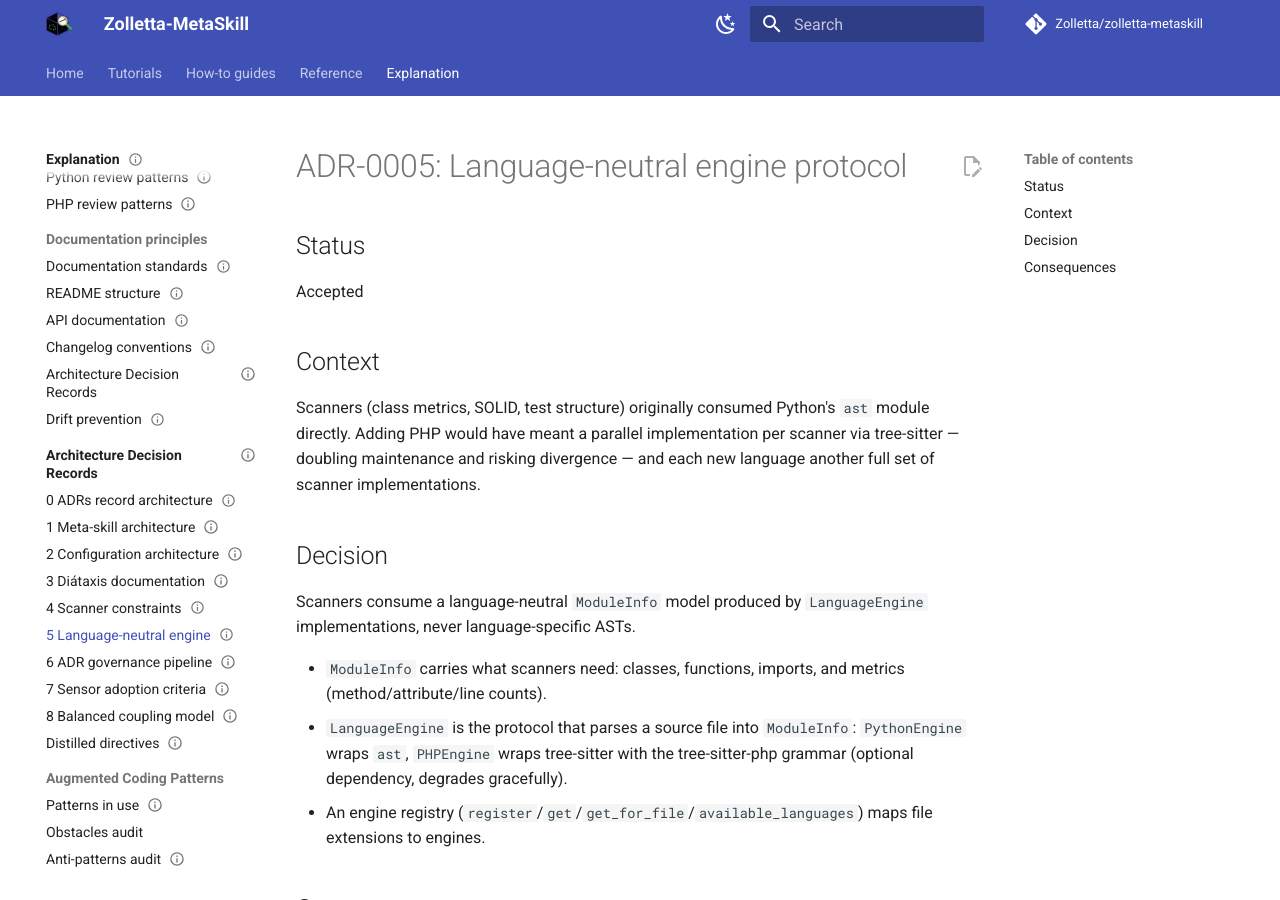
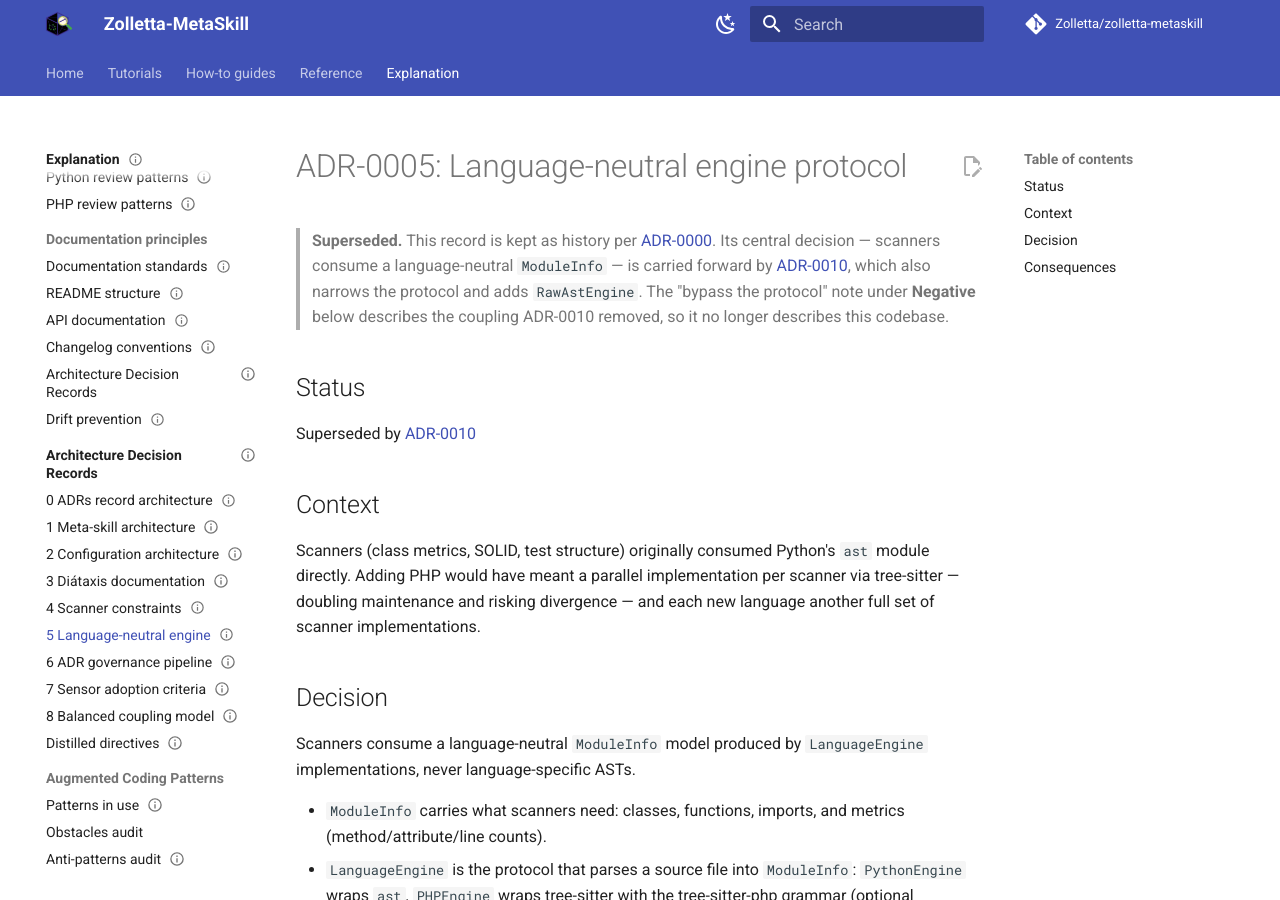
Before and after one commit to Zolletta/zolletta-metaskill, an MkDocs documentation site: the page built from docs/explanation/adr/architecture/0005-language-neutral-engine-protocol.md, in a window 1280 px wide and 900 px high. Built offline with MkDocs 1.6.1 and Material for MkDocs 9.7.7, drawn with Linux system fonts in a browser that asks for light colours; comment, search, counter and statistics services are not loaded.

Commit message:
docs(adr): supersede ADR-0005 with ADR-0010 on separate capability protocols
ADR-0005's central decision — scanners consume a neutral ModuleInfo — is
unchanged and carried forward. What changed is the protocol's surface and
the addition of RawAstEngine, so the record is superseded rather than
edited: ADR-0000 makes supersession the only permitted exit from Accepted,
and the amended wording would otherwise contradict the corpus rule.

Superseded rather than amended in place, per standing convention: "amend
ADR" means supersede plus a new record.

ADR-0005 is kept as history with a banner naming what no longer describes
this codebase — its "bypass the protocol" negative was the coupling the
new record removes.

The distiller drops ADR-0005 from adr-distilled.md and adds ADR-0010, so
the file review subagents are handed says "capabilities are stated by
separate, narrow protocols" instead of the older, vaguer line.

Numbered 0010 rather than 0009: 0009 is earmarked for the thresholds ADR.

```diff
--- a/docs/explanation/adr/architecture/0005-language-neutral-engine-protocol.md
+++ b/docs/explanation/adr/architecture/0005-language-neutral-engine-protocol.md
@@ -7,9 +7,16 @@ description: "Language-neutral engine protocol: scanners consume ModuleInfo from
 
 # ADR-0005: Language-neutral engine protocol
 
+> **Superseded.** This record is kept as history per
+> [ADR-0000](0000-adrs-record-architecture-not-activity.md). Its central decision — scanners consume
+> a language-neutral `ModuleInfo` — is carried forward by
+> [ADR-0010](0010-engine-capabilities-are-separate-protocols.md), which also narrows the protocol and
+> adds `RawAstEngine`. The "bypass the protocol" note under **Negative** below describes the coupling
+> ADR-0010 removed, so it no longer describes this codebase.
+
 ## Status
 
-Accepted
+Superseded by [ADR-0010](0010-engine-capabilities-are-separate-protocols.md)
 
 ## Context
 
```
Also changed, not shown: docs/explanation/adr/architecture/0010-engine-capabilities-are-separate-protocols.md (added, +81 -0 lines), docs/explanation/adr/architecture/adr-distilled.md (+1 -1 lines).
